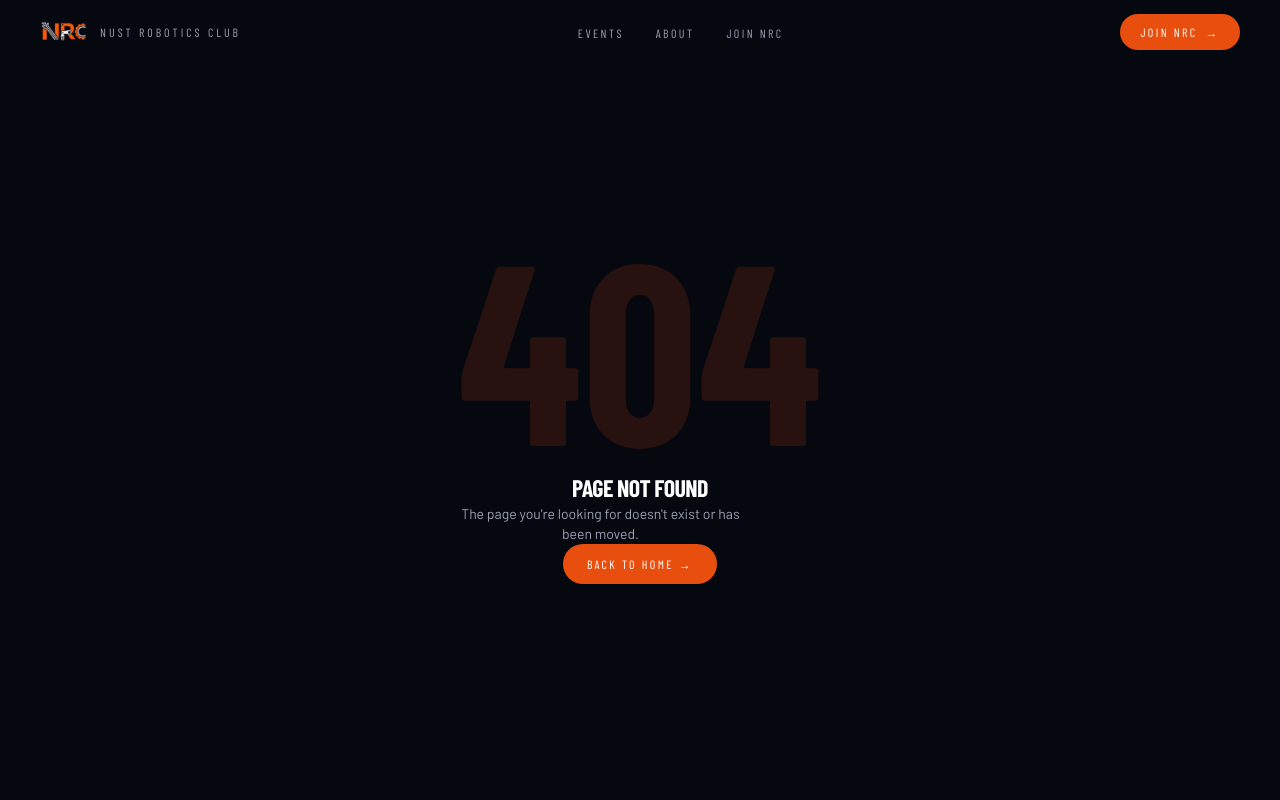
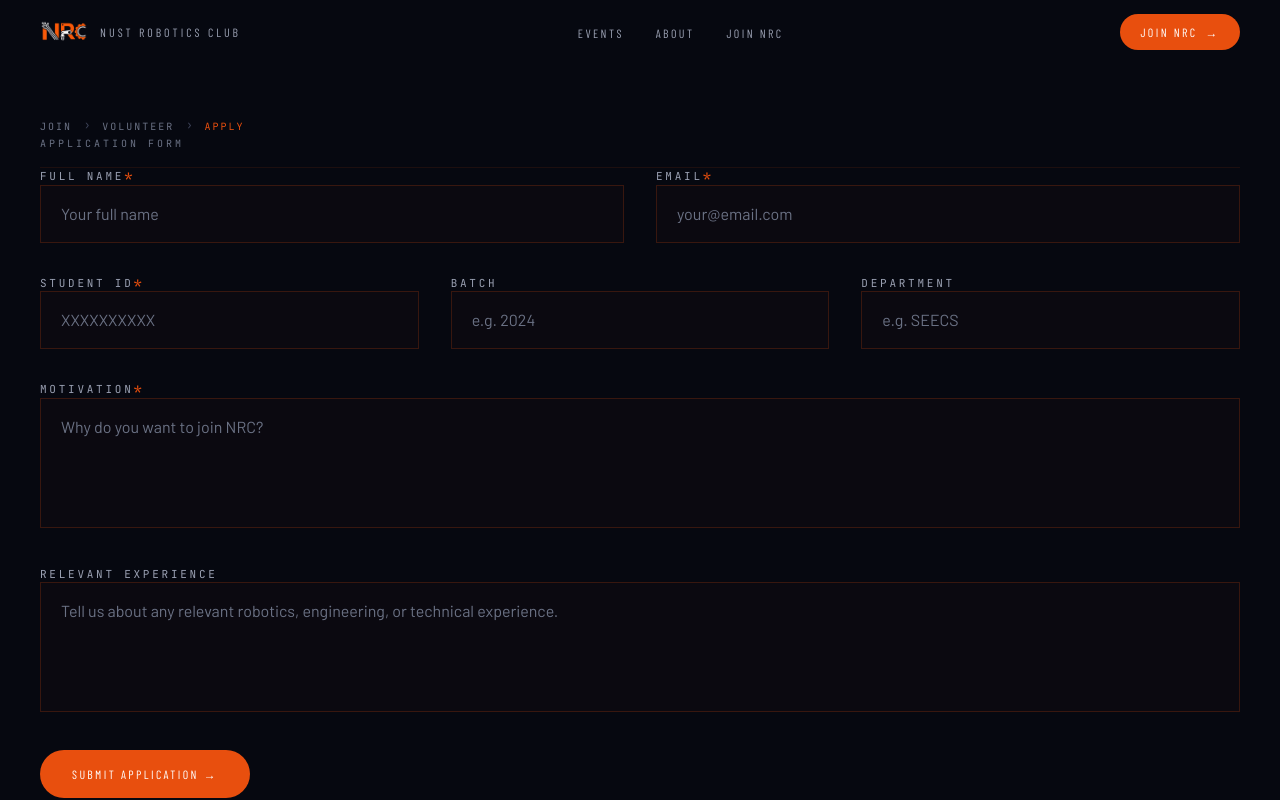
Before and after one commit to SaabK/nrc-web-app, a Next.js app: page /join/volunteer/apply in a window 1280 px wide. Before the commit this address had no page. Shown: the top 800 px of the page. Built offline with nearby package versions, Linux system fonts and the light colour scheme; a web font is replaced by a local one.

Commit message:
feat: extract apply forms into standalone pages, add APPLY NOW buttons

```diff
--- /dev/null
+++ b/app/join/executive/apply/page.tsx
@@ -0,0 +1,33 @@
+import type { Metadata } from "next";
+import Link from "next/link";
+import { JoinForm } from "@/components/forms/JoinForm";
+
+export const metadata: Metadata = {
+  title: "Executive Application",
+  description: "Apply for an executive position at NRC.",
+};
+
+export default function ExecutiveApplyPage() {
+  return (
+    <div className="min-h-screen bg-[#060810] pt-28 pb-24 px-6 lg:px-10">
+      <div className="max-w-[1400px] mx-auto">
+
+        <nav aria-label="Breadcrumb" className="mb-12">
+          <ol className="flex items-center gap-3" role="list">
+            <li><Link href="/join" className="font-mono text-[10px] tracking-[0.2em] text-[#6B7285] hover:text-white transition-colors uppercase">Join</Link></li>
+            <li className="text-[#3D4358]" aria-hidden="true">›</li>
+            <li><Link href="/join/executive" className="font-mono text-[10px] tracking-[0.2em] text-[#6B7285] hover:text-white transition-colors uppercase">Executive</Link></li>
+            <li className="text-[#3D4358]" aria-hidden="true">›</li>
+            <li><span className="font-mono text-[10px] tracking-[0.2em] text-[#E84F0E] uppercase">Apply</span></li>
+          </ol>
+        </nav>
+
+        <div className="font-mono text-[10px] tracking-[0.3em] text-[#6B7285] uppercase mb-8 pb-4 border-b border-[rgba(232,79,14,0.1)]">
+          Application Form
+        </div>
+        <JoinForm type="executive" />
+
+      </div>
+    </div>
+  );
+}
--- a/app/join/executive/page.tsx
+++ b/app/join/executive/page.tsx
@@ -1,7 +1,6 @@
 import type { Metadata } from "next";
 import Link from "next/link";
 import { executiveRoles } from "@/data/join";
-import { JoinForm } from "@/components/forms/JoinForm";
 
 export const metadata: Metadata = {
   title: "Executive Applications",
@@ -21,7 +20,8 @@ export default function ExecutivePage() {
           </ol>
         </nav>
 
-        <div className="mb-16">
+        <div className="flex flex-col sm:flex-row sm:items-end sm:justify-between gap-6 mb-16">
+          <div>
             <h1 className="font-display font-black text-white leading-[0.9] tracking-tight mb-6"
               style={{ fontSize: "clamp(2.5rem, 5vw, 4rem)" }}>
               EXECUTIVE
@@ -30,6 +30,13 @@ export default function ExecutivePage() {
             <p className="text-[#9AA0B2] text-base leading-relaxed max-w-[52ch]">
               Executive roles run the club. You own the outcomes.
             </p>
+          </div>
+          <Link
+            href="/join/executive/apply"
+            className="self-start sm:self-auto flex-shrink-0 inline-flex items-center gap-2 font-display text-xs tracking-[0.2em] text-white bg-[#E84F0E] px-6 py-3 rounded-full hover:bg-[#FF6B2B] hover:shadow-[0_0_20px_rgba(232,79,14,0.4)] hover:-translate-y-0.5 active:scale-95 transition-all duration-300"
+          >
+            APPLY NOW →
+          </Link>
         </div>
 
         {/* Open roles */}
@@ -56,14 +63,6 @@ export default function ExecutivePage() {
             ))}
           </div>
         </div>
-
-        {/* Application form */}
-        <div>
-          <div className="font-mono text-[10px] tracking-[0.3em] text-[#6B7285] uppercase mb-8 pb-4 border-b border-[rgba(232,79,14,0.1)]">
-            Application Form
-          </div>
-          <JoinForm type="executive" />
-        </div>
       </div>
     </div>
   );
--- /dev/null
+++ b/app/join/volunteer/apply/page.tsx
@@ -0,0 +1,33 @@
+import type { Metadata } from "next";
+import Link from "next/link";
+import { JoinForm } from "@/components/forms/JoinForm";
+
+export const metadata: Metadata = {
+  title: "Volunteer Application",
+  description: "Apply to join NRC as a volunteer member.",
+};
+
+export default function VolunteerApplyPage() {
+  return (
+    <div className="min-h-screen bg-[#060810] pt-28 pb-24 px-6 lg:px-10">
+      <div className="max-w-[1400px] mx-auto">
+
+        <nav aria-label="Breadcrumb" className="mb-12">
+          <ol className="flex items-center gap-3" role="list">
+            <li><Link href="/join" className="font-mono text-[10px] tracking-[0.2em] text-[#6B7285] hover:text-white transition-colors uppercase">Join</Link></li>
+            <li className="text-[#3D4358]" aria-hidden="true">›</li>
+            <li><Link href="/join/volunteer" className="font-mono text-[10px] tracking-[0.2em] text-[#6B7285] hover:text-white transition-colors uppercase">Volunteer</Link></li>
+            <li className="text-[#3D4358]" aria-hidden="true">›</li>
+            <li><span className="font-mono text-[10px] tracking-[0.2em] text-[#E84F0E] uppercase">Apply</span></li>
+          </ol>
+        </nav>
+
+        <div className="font-mono text-[10px] tracking-[0.3em] text-[#6B7285] uppercase mb-8 pb-4 border-b border-[rgba(232,79,14,0.1)]">
+          Application Form
+        </div>
+        <JoinForm type="volunteer" />
+
+      </div>
+    </div>
+  );
+}
--- a/app/join/volunteer/page.tsx
+++ b/app/join/volunteer/page.tsx
@@ -1,7 +1,6 @@
 import type { Metadata } from "next";
 import Link from "next/link";
 import { volunteerAreas } from "@/data/join";
-import { JoinForm } from "@/components/forms/JoinForm";
 
 export const metadata: Metadata = {
   title: "Volunteer Applications",
@@ -21,7 +20,8 @@ export default function VolunteerPage() {
           </ol>
         </nav>
 
-        <div className="mb-16">
+        <div className="flex flex-col sm:flex-row sm:items-end sm:justify-between gap-6 mb-16">
+          <div>
             <h1 className="font-display font-black text-white leading-[0.9] tracking-tight mb-6"
               style={{ fontSize: "clamp(2.5rem, 5vw, 4rem)" }}>
               VOLUNTEER
@@ -30,6 +30,13 @@ export default function VolunteerPage() {
             <p className="text-[#9AA0B2] text-base leading-relaxed max-w-[52ch]">
               The entry point for most NRC members. Start building hardware and software from day one.
             </p>
+          </div>
+          <Link
+            href="/join/volunteer/apply"
+            className="self-start sm:self-auto flex-shrink-0 inline-flex items-center gap-2 font-display text-xs tracking-[0.2em] text-white bg-[#E84F0E] px-6 py-3 rounded-full hover:bg-[#FF6B2B] hover:shadow-[0_0_20px_rgba(232,79,14,0.4)] hover:-translate-y-0.5 active:scale-95 transition-all duration-300"
+          >
+            APPLY NOW →
+          </Link>
         </div>
 
         {/* Teams */}
@@ -46,14 +53,6 @@ export default function VolunteerPage() {
             ))}
           </div>
         </div>
-
-        {/* Application form */}
-        <div>
-          <div className="font-mono text-[10px] tracking-[0.3em] text-[#6B7285] uppercase mb-8 pb-4 border-b border-[rgba(232,79,14,0.1)]">
-            Application Form
-          </div>
-          <JoinForm type="volunteer" />
-        </div>
       </div>
     </div>
   );
```
Lines whose indentation alone changed are shown as unchanged.
